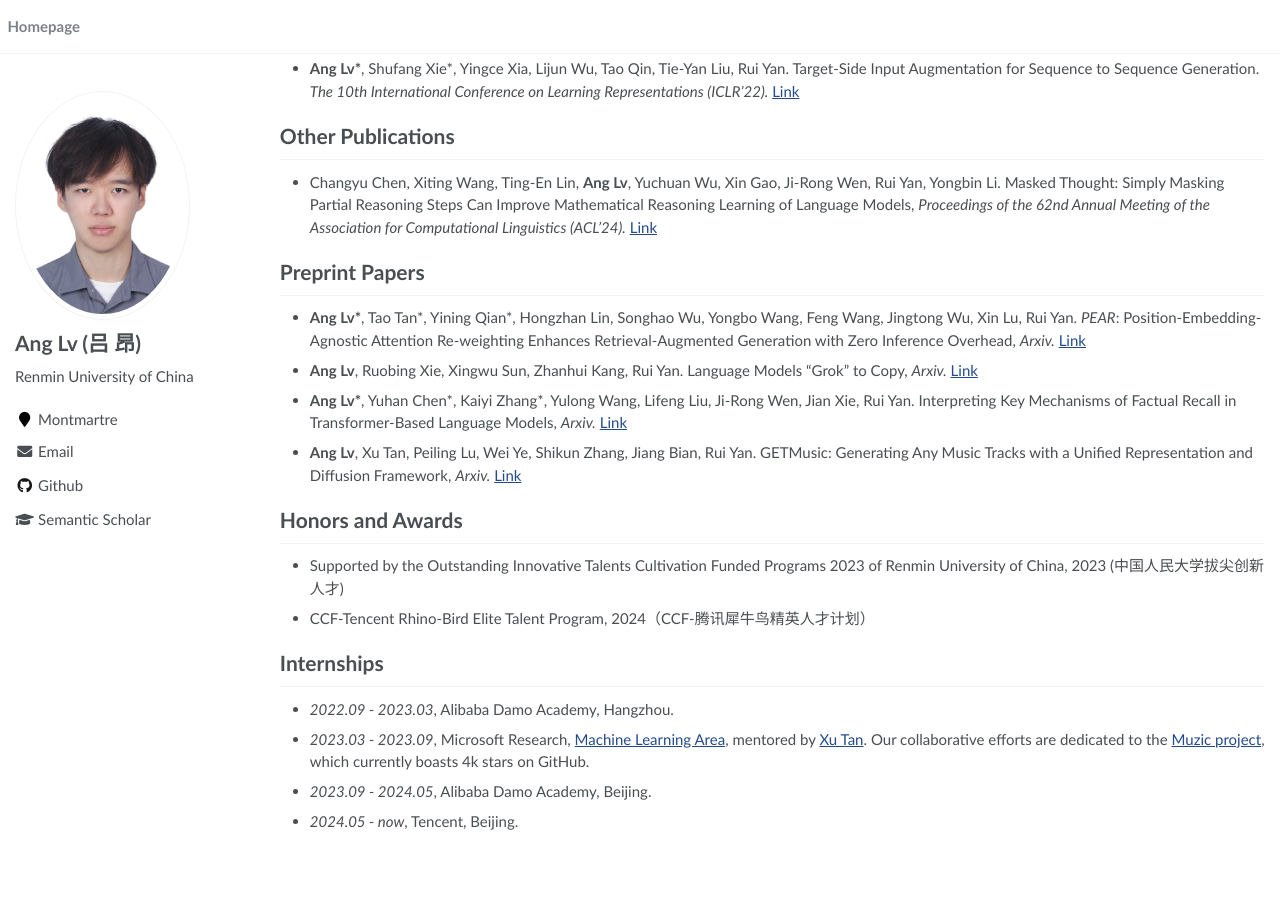
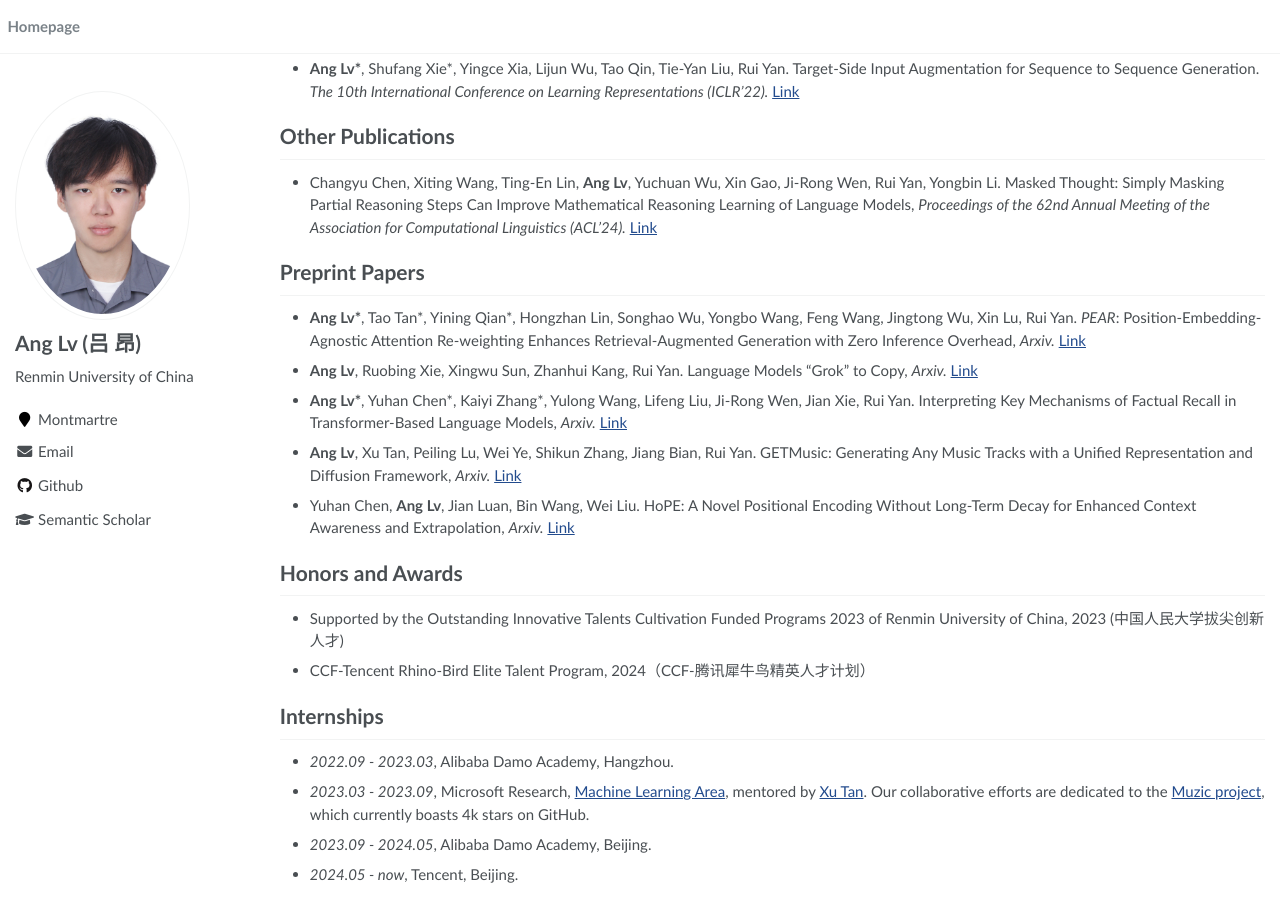
Before and after one commit to trestad/trestad.github.io, a Jekyll site: the page built from _pages/about.md, in a window 1280 px wide and 900 px high, scrolled down 890 px. Built offline with Jekyll 4.4.1, drawn with Linux system fonts in a browser that asks for light colours; before the commit the page ends 1738 px from its top, so only the background shows below that.

Commit message:
Update about.md

```diff
--- a/_pages/about.md
+++ b/_pages/about.md
@@ -64,6 +64,8 @@ Enhance LLMs’ Long Context Awareness, *Thirty-eighth Annual Conference on Neur
 
 - **Ang Lv**, Xu Tan, Peiling Lu, Wei Ye, Shikun Zhang, Jiang Bian, Rui Yan. GETMusic: Generating Any Music Tracks with a Unified Representation and Diffusion Framework, *Arxiv.* [Link](https://arxiv.org/abs/2305.10841)
 
+- Yuhan Chen, **Ang Lv**, Jian Luan, Bin Wang, Wei Liu. HoPE: A Novel Positional Encoding Without Long-Term Decay for Enhanced Context Awareness and Extrapolation, *Arxiv.* [Link](https://arxiv.org/abs/2410.21216)
+
 # Honors and Awards
 - Supported by the Outstanding Innovative Talents Cultivation Funded Programs 2023 of Renmin University of
 China, 2023 (中国人民大学拔尖创新人才)
```
